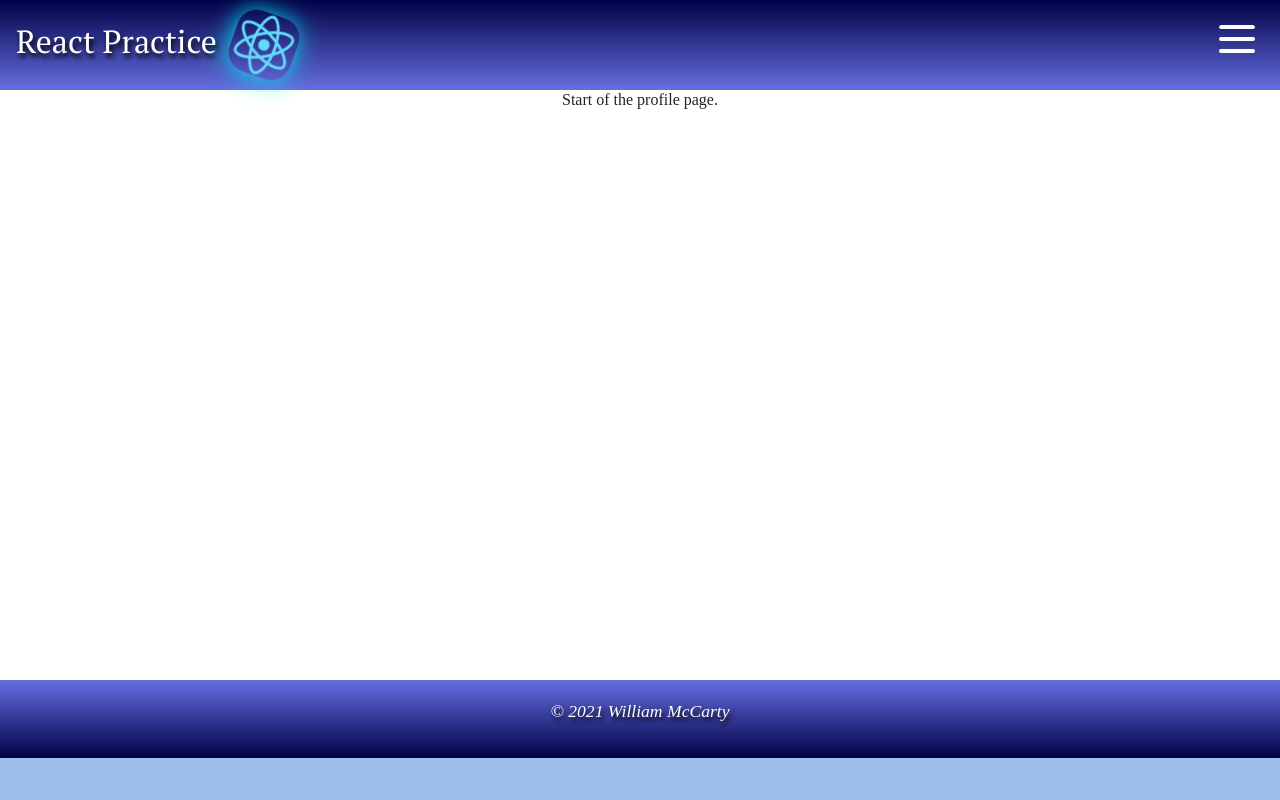
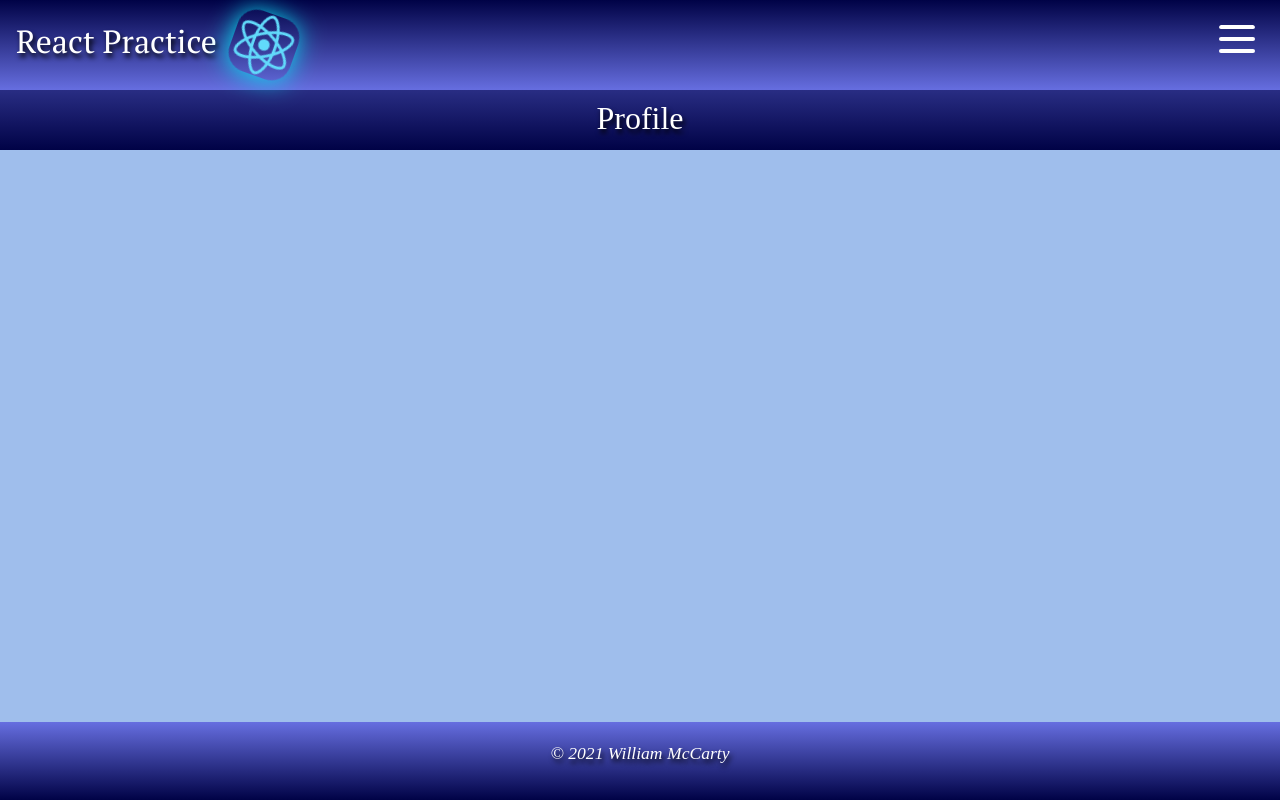
Before and after one commit to WilliamMcCarty/ReactPractice, a React (Create React App) app: page / in a window 1280 px wide. Built offline with nearby package versions, Linux system fonts and the light colour scheme; a web font is replaced by a local one.

Commit message:
Styling updates

```diff
--- a/src/App.css
+++ b/src/App.css
@@ -39,7 +39,7 @@ h3,
 h4,
 h5,
 h6 {
-    font-family: 'PT+Serif', cursive !important;
+    font-family: 'PT+Serif', cursive;
 }
 
 p {
@@ -144,7 +144,7 @@ button.close-menu {
     position: absolute;
     top: -10px;
     right: 25px;
-    font-size: 3em;
+    font-size: 4.5em;
     color: white;
     transition: 2s ease;
 }
@@ -172,9 +172,9 @@ div.menu ul {
 div.menu ul li {
     font-weight: 600;
     padding-top: 20px;
-    font-size: 1.5em;
+    font-size: 2.5em;
     color: white;
-    font-variant: small-caps;
+    /* font-variant: small-caps; */
     letter-spacing: 1px;
     transition: .5s ease;
     text-shadow: 2px 4px 5px rgb(0, 0, 0);
@@ -192,32 +192,43 @@ section.resources,
 section.terms,
 section.tech {
     padding-top: 5.5em;
+    height: 150px;
+    font-size: 18px;
 }
 
+section.banner {
+  padding-top: 5.5em;
+  height: 150px;
+  font-size: 18px;
+  font-family: 'PT Serif', cursive;
+  /* background-color: rgb(56, 27, 163); */
+  text-shadow: 2px 4px 5px rgb(0, 0, 0);
+  color: white;
+  background: linear-gradient(to top, rgb(0, 2, 70), rgb(102, 110, 224));
+}
 
-
-
-.banner h2 {
+/* .banner h2 {
     text-align: center;
     padding: .25em 1.5em;
     width: 50%;
     margin-left: 25%;
     position: relative;
     bottom: 1.5em;
-    background-color: white;
+    background-color: rgb(240, 23, 23);
     border-top-left-radius: 25px;
     border-top-right-radius: 25px;
     font-size: 2.5em;
+} */
 
-}
+/* article.banner {
+    overflow: hidden;
+    height: 150px;
+    background-color:rgb(142, 223, 255)
+} */
 
-article.banner {
-    overflow: hidden;
-}
-
-section.home article.banner img {
+/* section.home article.banner img {
     width: 100%;
-}
+} */
 
 a.btn-color,
 button.btn-color {
@@ -246,6 +257,10 @@ footer {
     padding: 1em;
     font-size: 1.1em;
     text-shadow: 2px 4px 5px rgb(0, 0, 0);
+    position: absolute;
+    bottom: 0;
+    left: 0;
+    width: 100%;
 }
 
 button.textShadow {
@@ -276,11 +291,11 @@ button.textShadow {
 }
 
 @media only screen and (max-width: 1023px) {
-    article.banner h2 {
+    /* article.banner h2 {
         width: 90%;
         margin-left: 5%;
-        font-size: 1.75em;
-    }
+        font-size: 5.75em;
+    } */
 
 
 }
--- /dev/null
+++ b/src/Components/Banner.js
@@ -0,0 +1,9 @@
+import React from "react";
+
+export default function Banner(props) {
+  return (
+    <article>
+      <h2>{props.heading}</h2>
+    </article>
+  );
+}
--- a/src/Components/Profile/Profile.js
+++ b/src/Components/Profile/Profile.js
@@ -1,13 +1,10 @@
 import React from "react";
+import Banner from "../Banner";
 
 export default function Profile() {
   return (
-    <section className="components">
-      <p className="text-center">
-        Start of the profile page.
-        <br/><br/><br/><br/><br/><br/><br/><br/><br/><br/><br/><br/><br/><br/><br/><br/><br/>
-        <br/><br/><br/><br/><br/><br/><br/>
-      </p>
+    <section className="banner text-center">
+      <Banner heading="Profile" />
     </section>
   );
 }
--- a/src/Components/Projects/Projects.js
+++ b/src/Components/Projects/Projects.js
@@ -1,13 +1,10 @@
 import React from "react";
+import Banner from "../Banner";
 
 export default function Projects() {
   return (
-    <section className="components">
-      <p className="text-center">
-        Start of the projects page.
-        <br/><br/><br/><br/><br/><br/><br/><br/><br/><br/><br/><br/><br/><br/><br/><br/><br/>
-        <br/><br/><br/><br/><br/><br/><br/>
-      </p>
+    <section className="banner text-center">
+      <Banner heading="Projects" />
     </section>
   );
 }
```
